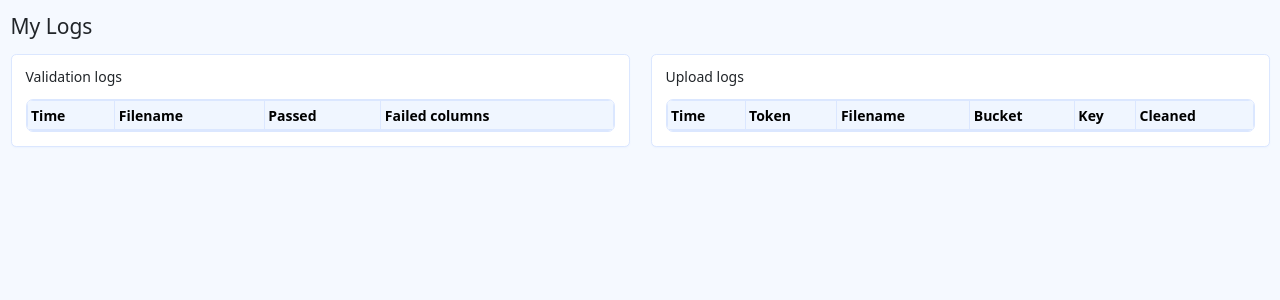
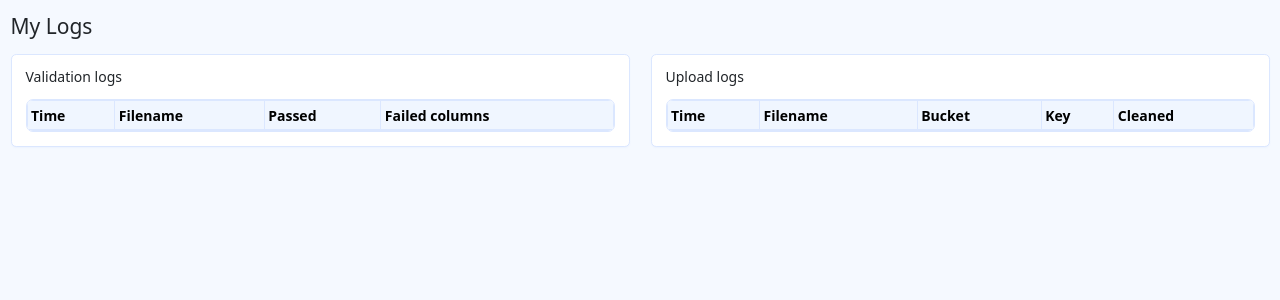
Before and after one commit to suseel96/ndap_data_validator, a FastAPI app: page /logs in a window 1280 px wide. Shown: the part 42-342 px from the top of the page. Run offline with FastAPI, Linux system fonts and the light colour scheme; the visitor is signed in with stand-in values (Sample User, id 1); data that the repository does not hold is empty.

Commit message:
implemented upload logs

```diff
--- a/main.py
+++ b/main.py
@@ -561,10 +561,13 @@ async def upload(
         else:
             csv_bytes = data
 
-        folder = (s3_folder_name or "").strip()
-        if folder:
-            folder = folder + "/pending/"
-        key = f"{folder}{object_key_name}" if folder else object_key_name
+        folder_value = (s3_folder_name or "").strip()
+        folder_prefix = folder_value
+        if folder_prefix:
+            if not folder_prefix.endswith("/"):
+                folder_prefix = folder_prefix + "/"
+            folder_prefix = folder_prefix + "pending/"
+        key = f"{folder_prefix}{object_key_name}" if folder_prefix else object_key_name
         s3_uri = uploader.upload_bytes(
             bucket=s3_bucket,
             key=key,
@@ -594,7 +597,7 @@ async def upload(
         if base and dag:
             base = _ensure_url_scheme(base)
             conf_obj = {
-                "source_code": (s3_folder_name or "").strip().strip("/pending/"),
+                "source_code": folder_value,
                 "arg1": "yes" if is_incremental == "on" else "no",
                 "arg2": "yes" if schema_exists == "on" else "no",
                 "s3_uri": s3_uri,
@@ -646,7 +649,7 @@ async def upload(
             },
         )
         try:
-            DB.log_upload(token, get_username(request), bucket, key, s3_uri, upload_cleaned == "on")
+            DB.log_upload(token, get_username(request), s3_bucket, key, s3_uri, upload_cleaned == "on")
         except Exception:
             pass
         return resp
--- a/templates/admin_logs.html
+++ b/templates/admin_logs.html
@@ -49,7 +49,6 @@
             <tr>
               <th>Time</th>
               <th>User</th>
-              <th>Token</th>
               <th>Filename</th>
               <th>Bucket</th>
               <th>Key</th>
@@ -61,7 +60,6 @@
               <tr>
                 <td>{{ r.created_at }}</td>
                 <td>{{ r.username }}</td>
-                <td><code>{{ r.token }}</code></td>
                 <td>{{ r.filename or '' }}</td>
                 <td>{{ r.bucket }}</td>
                 <td><code>{{ r.object_key }}</code></td>
--- a/templates/base.html
+++ b/templates/base.html
@@ -15,7 +15,8 @@
             <span class="me-2">Signed in as <strong>{{ request.session.get('username') }}</strong></span>
             {% if request.session.get('is_admin') %}
               <a class="btn btn-sm btn-outline-primary me-2" href="/admin/users">Admin Panel</a>
-              <a class="btn btn-sm btn-outline-primary me-2" href="/admin/logs">Logs</a> <a class="btn btn-sm btn-outline-primary me-2" href="/admin/settings">Settings</a>
+              <a class="btn btn-sm btn-outline-primary me-2" href="/admin/logs">Logs</a>
+              <a class="btn btn-sm btn-outline-primary me-2" href="/admin/settings">Settings</a>
             {% endif %}
             <a class="btn btn-sm btn-outline-primary me-2" href="/">Upload New File</a>
             <a class="btn btn-sm btn-outline-primary me-2" href="/logs">My Logs</a>
--- a/templates/user_logs.html
+++ b/templates/user_logs.html
@@ -36,7 +36,6 @@
           <thead>
             <tr>
               <th>Time</th>
-              <th>Token</th>
               <th>Filename</th>
               <th>Bucket</th>
               <th>Key</th>
@@ -47,7 +46,6 @@
             {% for r in upload_logs %}
               <tr>
                 <td>{{ r.created_at }}</td>
-                <td><code>{{ r.token }}</code></td>
                 <td>{{ r.filename or '' }}</td>
                 <td>{{ r.bucket }}</td>
                 <td><code>{{ r.object_key }}</code></td>
```
